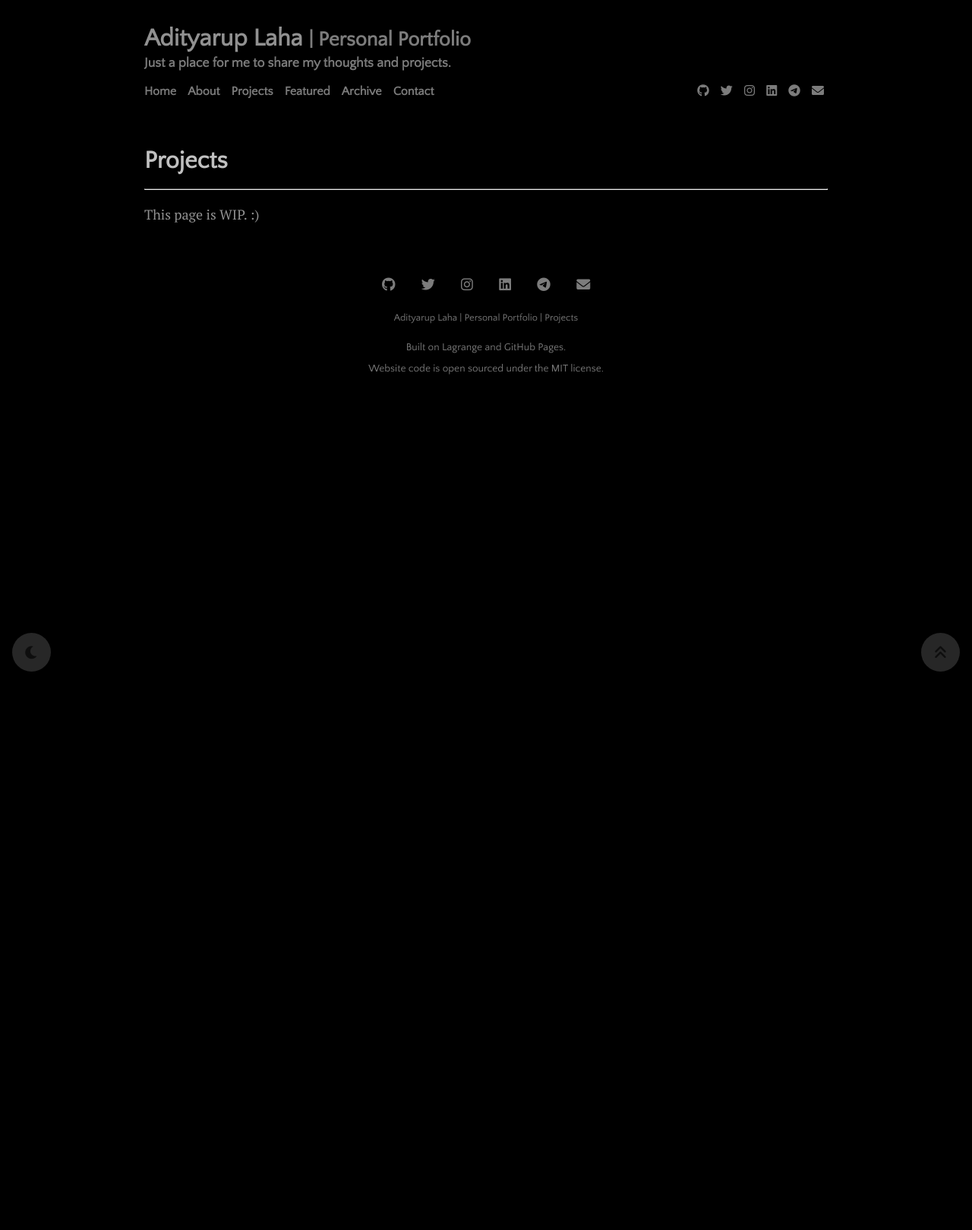
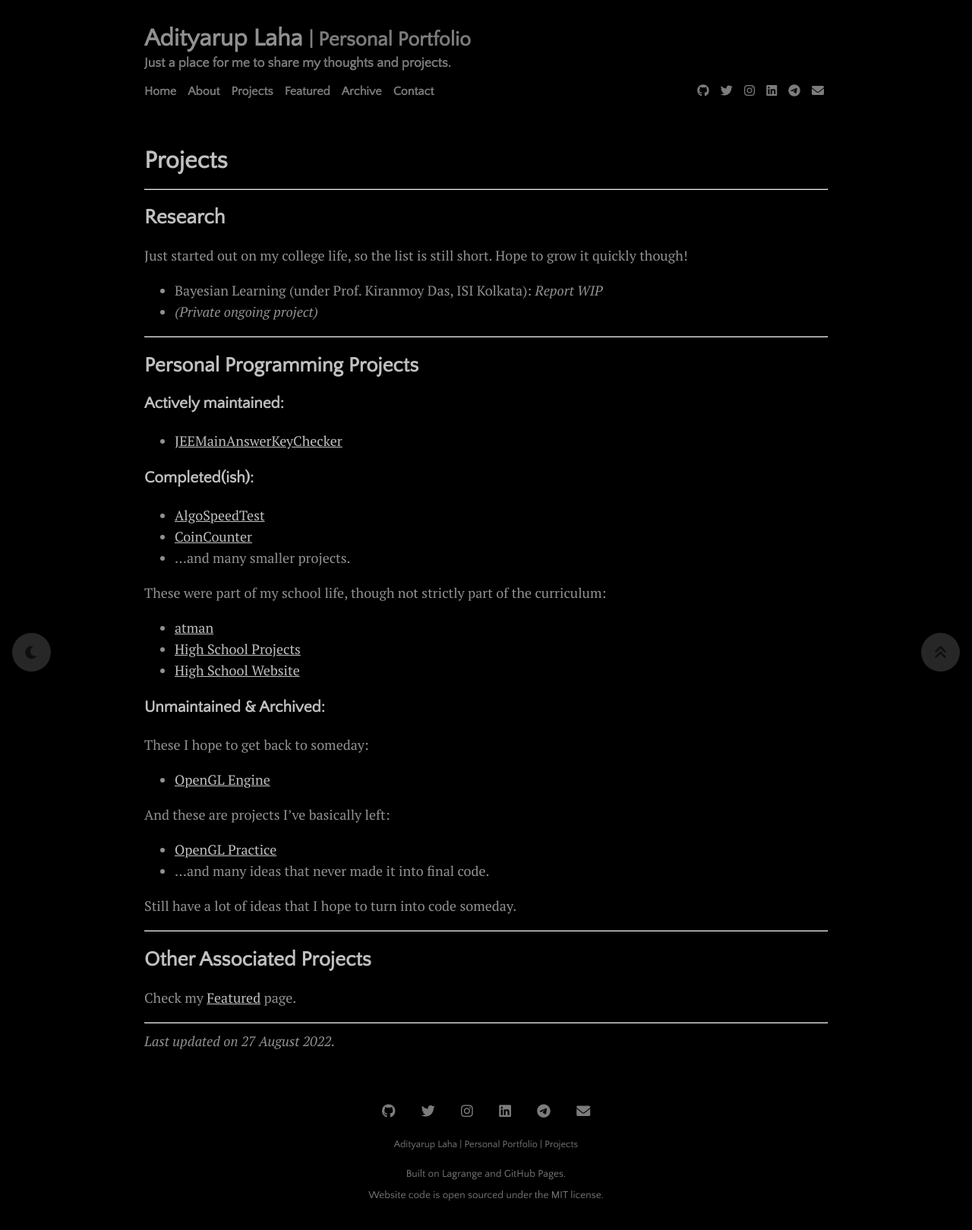
Before and after one commit to adityaruplaha/adityaruplaha.github.io, a Jekyll site: the page built from projects/index.md, in a window 1280 px wide. Shown: the whole page at 76% size. Built offline with Jekyll 4.4.1, drawn with Linux system fonts in a browser that asks for light colours; before the commit the page ends 900 px from its top, so only the background shows below that.

Commit message:
Update Projects, About, Contact pages; add PKI details; minor fixes.

```diff
--- a/_sass/base.scss
+++ b/_sass/base.scss
@@ -12,7 +12,7 @@ body {
   color: $body-color;
   background-color: $body-bg-color;
   line-height: 1.75rem;
-  transition: all 0.2s ease;
+  transition: background-color 0.2s ease;
 }
 
 @media (max-width: $elements-responsive-width) {
--- a/projects/index.md
+++ b/projects/index.md
@@ -2,6 +2,49 @@
 layout: page
 title: Projects
 permalink: /projects
+last_updated: 2022-08-27
 ---
 
-This page is WIP. :)
+## Research
+
+Just started out on my college life, so the list is still short. Hope to grow it quickly though!
+
+- Bayesian Learning (under Prof. Kiranmoy Das, ISI Kolkata): _Report WIP_
+- _(Private ongoing project)_
+
+---
+## Personal Programming Projects
+
+### Actively maintained:
+
+- [JEEMainAnswerKeyChecker](https://github.com/adityaruplaha/JEEMainAnswerKeyChecker)
+
+### Completed(ish):
+
+- [AlgoSpeedTest](https://github.com/adityaruplaha/AlgoSpeedTest)
+- [CoinCounter](https://github.com/adityaruplaha/CoinCounter)
+- ...and many smaller projects.
+
+These were part of my school life, though not strictly part of the curriculum:
+
+- [atman](https://github.com/adityaruplaha/atman)
+- [High School Projects](https://github.com/adityaruplaha/adityaruplaha-school-projects)
+- [High School Website](https://github.com/adityaruplaha/adityaruplaha-school-website)
+
+### Unmaintained & Archived:
+
+These I hope to get back to someday:
+
+- [OpenGL Engine](https://github.com/adityaruplaha/OpenGL-Engine)
+
+And these are projects I've basically left:
+
+- [OpenGL Practice](https://github.com/adityaruplaha/OpenGL-Practice)
+- ...and many ideas that never made it into final code.
+
+Still have a lot of ideas that I hope to turn into code someday.
+
+---
+## Other Associated Projects
+
+Check my [Featured](/featured) page.
```
Also changed, not shown: menu/contact.md (+11 -0 lines), menu/featured.md (+6 -4 lines), 3 other files.
